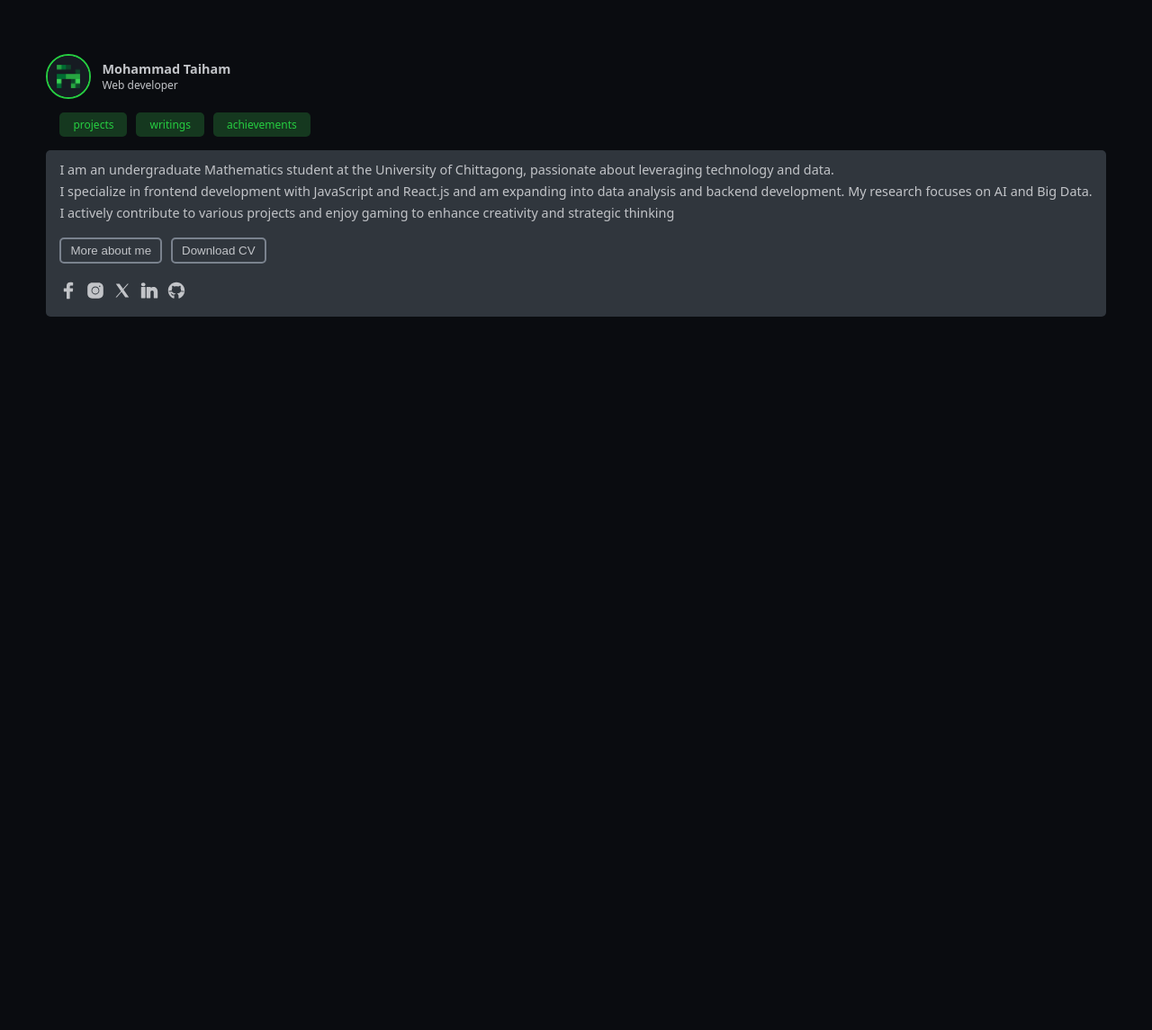
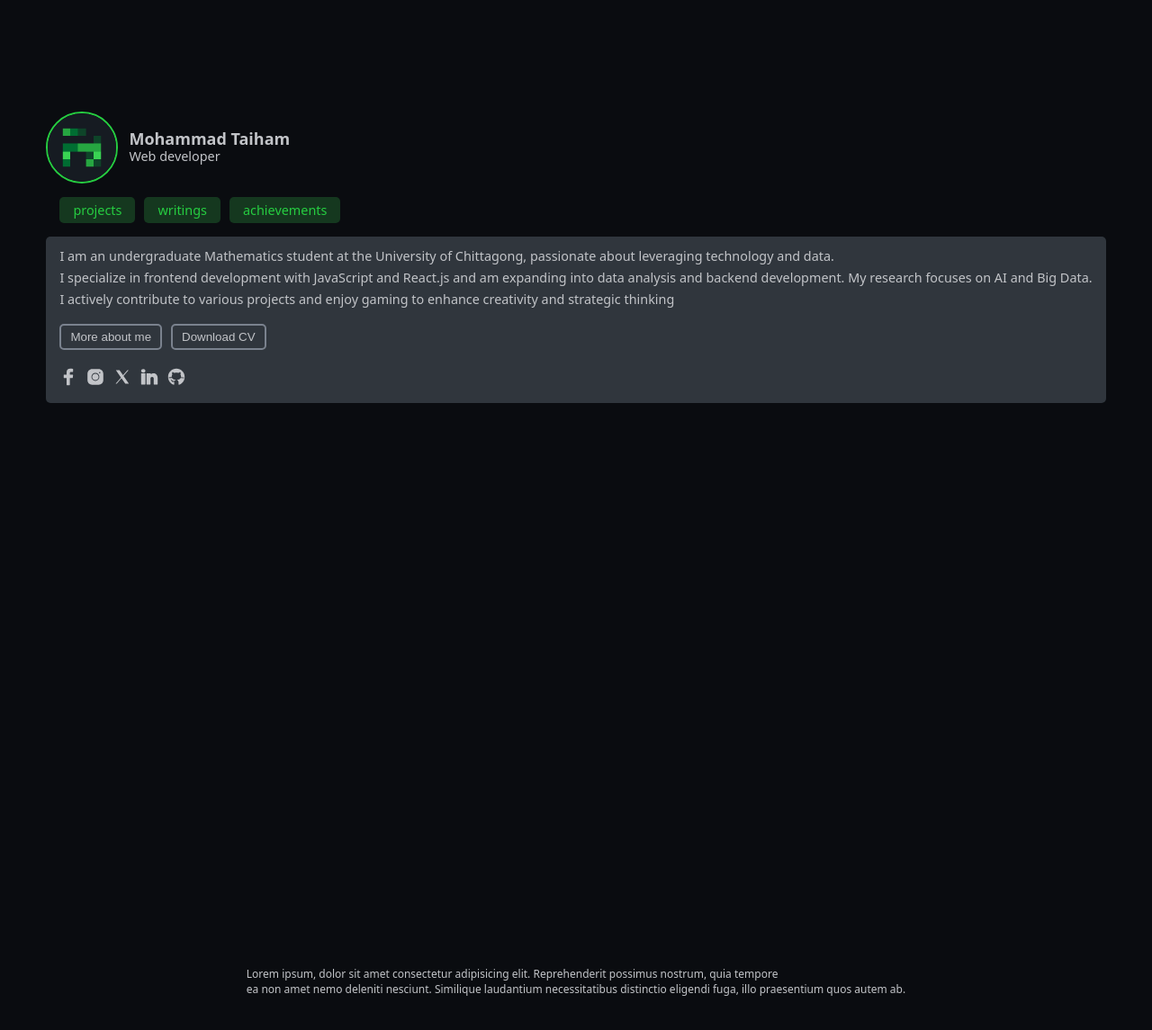
Before and after one commit to DryBoss/dryboss.github.io, a React (Vite) app: page / in a window 1280 px wide. Shown: the part 109-1254 px from the top of the page at 90% size. Before the commit the page ends 800 px from the top, so only its background shows below. Built offline with nearby package versions, Linux system fonts and the light colour scheme.

Commit message:
home section complete

```diff
--- a/index.html
+++ b/index.html
@@ -11,6 +11,12 @@
     />
     <title>Mohammad Taiham</title>
 
+    <script>
+      //creating a variable to maintain proper vh on mobile browsers
+      let vh = window.innerHeight * 0.01;
+      document.documentElement.style.setProperty("--vh", `${vh}px`);
+    </script>
+
     <link rel="stylesheet" href="./src/index.css" />
   </head>
   <body>
--- a/src/App.jsx
+++ b/src/App.jsx
@@ -1,9 +1,11 @@
 import Home from "./sections/home/Home";
+import Projects from "./sections/projects/Projects";
 
 function App() {
   return (
     <>
       <Home />
+      <Projects />
     </>
   );
 }
--- a/src/index.css
+++ b/src/index.css
@@ -15,6 +15,7 @@
 *:after {
   box-sizing: inherit;
   margin: 0;
+  overflow-x: hidden;
 }
 
 html {
@@ -35,11 +36,12 @@ body {
 
 h1 {
   font-weight: normal;
-  font-size: 1rem;
+  font-size: 1.2rem;
+  line-height: 1.5rem;
 }
 h1 span {
   font-weight: bold;
-  font-size: 1.2rem;
+  font-size: 1.5rem;
 }
 
 .section {
@@ -47,7 +49,8 @@ h1 span {
   justify-content: center;
   align-items: center;
   width: 100vw;
-  height: 80vh;
+  height: 100vh;
+  height: calc(var(--vh, 1vh) * 100);
   padding: 20px 20px;
 }
 
--- a/src/index.scss
+++ b/src/index.scss
@@ -25,6 +25,7 @@ $border: #7a828e;
 *:after {
   box-sizing: inherit;
   margin: 0;
+  overflow-x: hidden;
 }
 html {
   box-sizing: border-box;
@@ -43,10 +44,11 @@ body {
 
 h1 {
   font-weight: normal;
-  font-size: 1rem;
+  font-size: 1.2rem;
+  line-height: 1.5rem;
   span {
     font-weight: bold;
-    font-size: 1.2rem;
+    font-size: 1.5rem;
   }
 }
 
@@ -55,7 +57,10 @@ h1 {
   justify-content: center;
   align-items: center;
   width: 100vw;
-  height: 80vh;
+  height: calc(
+    100vh
+  ); //Fallback for browsers that do not support Custom Properties
+  height: calc(var(--vh, 1vh) * 100);
   padding: 20px 20px;
 }
 
--- a/src/sections/home/Home.module.css
+++ b/src/sections/home/Home.module.css
@@ -14,8 +14,8 @@ $border: #373b41;*/
 }
 
 .logo {
-  width: 50px;
-  height: 50px;
+  width: 80px;
+  height: 80px;
   border: 2px solid #26cd41;
   border-radius: 50%;
 }
@@ -49,7 +49,7 @@ $border: #373b41;*/
   margin: 5px;
 }
 .socials img:hover {
-  scale: 1.2;
+  scale: 1.1;
 }
 
 .menu {
@@ -60,6 +60,10 @@ $border: #373b41;*/
   padding: 5px 15px;
   margin: 15px 5px 5px 5px;
   color: #26cd41;
+  font-size: 1.2rem;
   background-color: #15381f;
   border-radius: 5px;
 }
+.menu p:hover {
+  scale: 1.1;
+}
--- a/src/sections/home/Home.module.scss
+++ b/src/sections/home/Home.module.scss
@@ -26,8 +26,8 @@ $border: #373b41;*/
   }
 }
 .logo {
-  width: 50px;
-  height: 50px;
+  width: 80px;
+  height: 80px;
   border: 2px solid $active;
   border-radius: 50%;
 }
@@ -64,7 +64,7 @@ $border: #373b41;*/
   img {
     margin: 5px;
     &:hover {
-      scale: 1.2;
+      scale: 1.1;
     }
   }
 }
@@ -76,7 +76,11 @@ $border: #373b41;*/
     padding: 5px 15px;
     margin: 15px 5px 5px 5px;
     color: $active;
+    font-size: 1.2rem;
     background-color: $inactive;
     border-radius: 5px;
+    &:hover {
+      scale: 1.1;
+    }
   }
 }
--- /dev/null
+++ b/src/sections/projects/Projects.jsx
@@ -0,0 +1,16 @@
+export default function Projects() {
+  return (
+    <>
+      <div className="section">
+        <p>
+          Lorem ipsum, dolor sit amet consectetur adipisicing elit.
+          Reprehenderit possimus nostrum, quia tempore
+          <br />
+          ea non amet nemo deleniti nesciunt. Similique laudantium
+          necessitatibus distinctio eligendi fuga, illo praesentium quos autem
+          ab.
+        </p>
+      </div>
+    </>
+  );
+}
```
